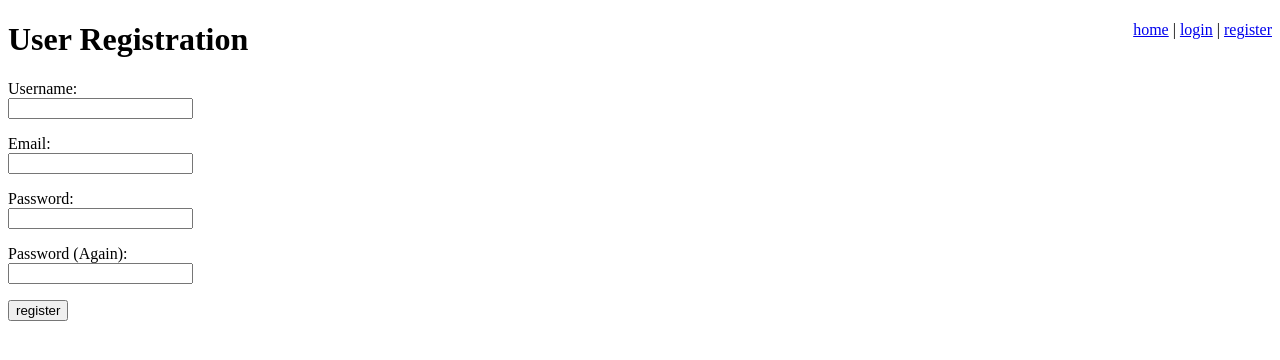
After one commit to equ-hong/bookmarks, a Django app: page /register/ in a window 1280 px wide. The commit adds this page. Shown: the top 360 px of the page. Run offline with Django 3.2, Linux system fonts and the light colour scheme.

Commit message:
003. registration

```diff
--- /dev/null
+++ b/bookmarks/forms.py
@@ -0,0 +1,37 @@
+import re
+from django import forms
+from django.contrib.auth.models import User
+
+
+class RegistrationForm(forms.Form):
+  username = forms.CharField(label=u'Username', max_length=30)
+  email = forms.EmailField(label=u'Email')
+  password1 = forms.CharField(
+     label=u'Password',
+     widget=forms.PasswordInput()
+  )
+  password2 = forms.CharField(
+     label=u'Password (Again)',
+     widget=forms.PasswordInput()
+  )
+
+
+  def clean_password2(self):
+    if 'password1' in self.cleaned_data:
+      password1 = self.cleaned_data['password1']
+      password2 = self.cleaned_data['password2']
+      if password1 == password2:
+        return password2
+    raise forms.ValidationError('Passwords do not match.')
+
+
+  def clean_username(self):
+    username = self.cleaned_data['username']
+    if not re.search(r'^\w+$', username):
+      raise forms.ValidationError('Username can only contain '
+        'alphanumeric characters and the underscore.')
+    try:
+      User.objects.get(username=username)
+    except User.DoesNotExist:
+      return username
+    raise forms.ValidationError('Username is already taken.')
--- a/bookmarks/templates/base.html
+++ b/bookmarks/templates/base.html
@@ -15,7 +15,8 @@
       welcome {{ user.username }}
       (<a href="/logout">logout</a>)
     {% else %}
-      <a href="/login/">login</a>
+      <a href="/login/">login</a> |
+      <a href="/register/">register</a>
     {% endif %}
   </div>
   <h1>{% block head %}{% endblock %}</h1>
--- /dev/null
+++ b/bookmarks/templates/registration/register.html
@@ -0,0 +1,10 @@
+{% extends "base.html" %}
+{% block title %}User Registration{% endblock %}
+{% block head %}User Registration{% endblock %}
+{% block content %}
+<form method="post" action=".">
+{% csrf_token %}
+  {{ form.as_p }}
+  <input type="submit" value="register" />
+</form>
+{% endblock %}
--- a/bookmarks/views.py
+++ b/bookmarks/views.py
@@ -7,6 +7,7 @@ from django.shortcuts import render_to_response
 from django.http import HttpResponseRedirect
 from django.contrib.auth import logout
 from django.template import RequestContext
+from bookmarks.forms import *
 
 
 def main_page(request):
@@ -31,3 +32,20 @@ def user_page(request, username):
 def logout_page(request):
   logout(request)
   return HttpResponseRedirect('/')
+
+
+def register_page(request):
+  if request.method == 'POST':
+    form = RegistrationForm(request.POST)
+    if form.is_valid():
+      user = User.objects.create_user(
+        username=form.cleaned_data['username'],
+        password=form.cleaned_data['password1'],
+        email=form.cleaned_data['email']
+      )
+      return HttpResponseRedirect('/register/success/')
+  else:
+    form = RegistrationForm()
+
+  variables = RequestContext(request, {'form': form})
+  return render_to_response('registration/register.html', variables)
--- a/mysite/site_media/style.css
+++ b/mysite/site_media/style.css
@@ -1,3 +1,7 @@
 #nav {
   float: right;
 }
+
+input {
+  display: block;
+}
--- a/mysite/urls.py
+++ b/mysite/urls.py
@@ -17,10 +17,13 @@ import os
 from django.conf.urls import url
 from django.contrib import admin
 from bookmarks.views import *
+from django.views.generic import TemplateView
+
 
 site_media = os.path.join(
   os.path.dirname(__file__), 'site_media'
 )
+
 
 urlpatterns = [
     url(r'^admin/', admin.site.urls),
@@ -28,6 +31,9 @@ urlpatterns = [
     url(r'^user/(\w+)/$', user_page),
     url(r'^login/$', 'django.contrib.auth.views.login'),
     url(r'^logout/$', logout_page),
+    url(r'^register/$', register_page),
     url(r'^site_media/(?P<path>.*)$', 'django.views.static.serve',
       {'document_root': site_media}),
+    url(r'^register/success/$', TemplateView.as_view(
+        template_name='registration/register_success.html')),
 ]
```
Also changed, not shown: bookmarks/templates/registration/register_success.html (added, +13 -0 lines).
